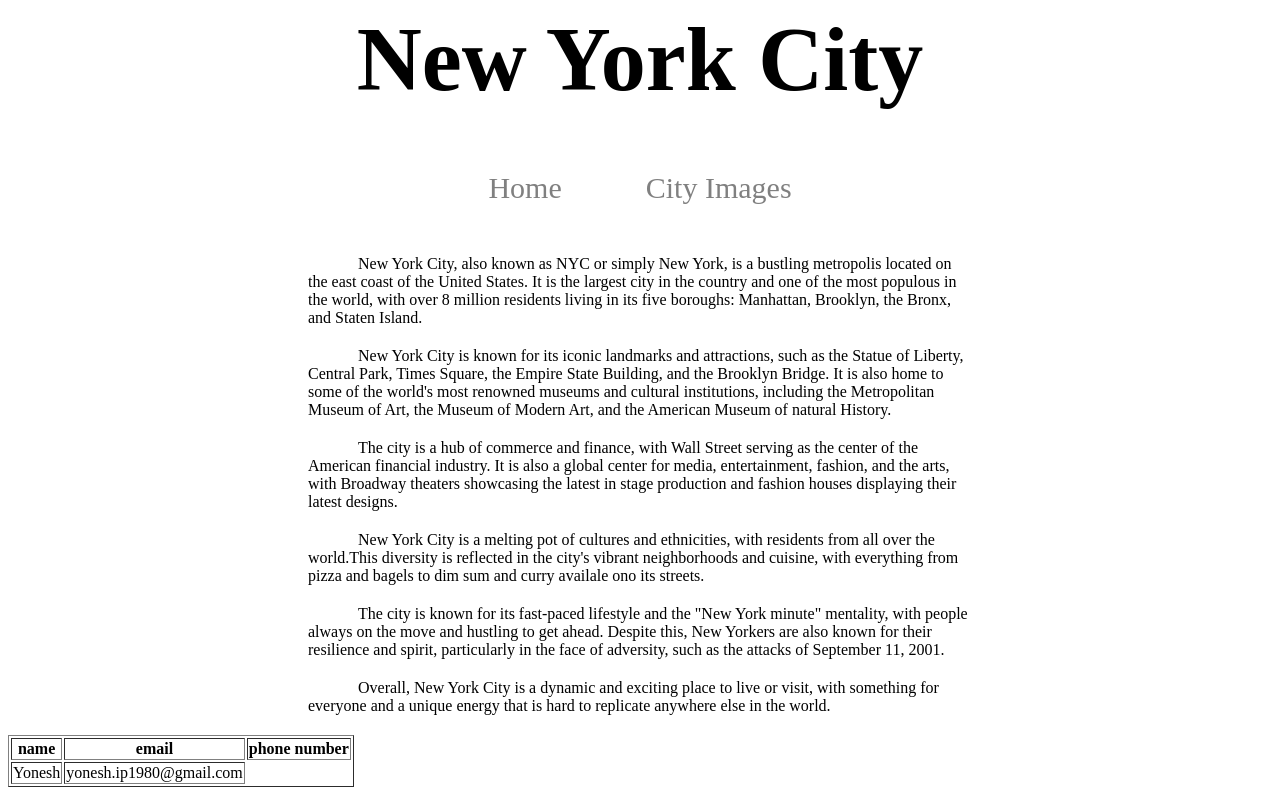
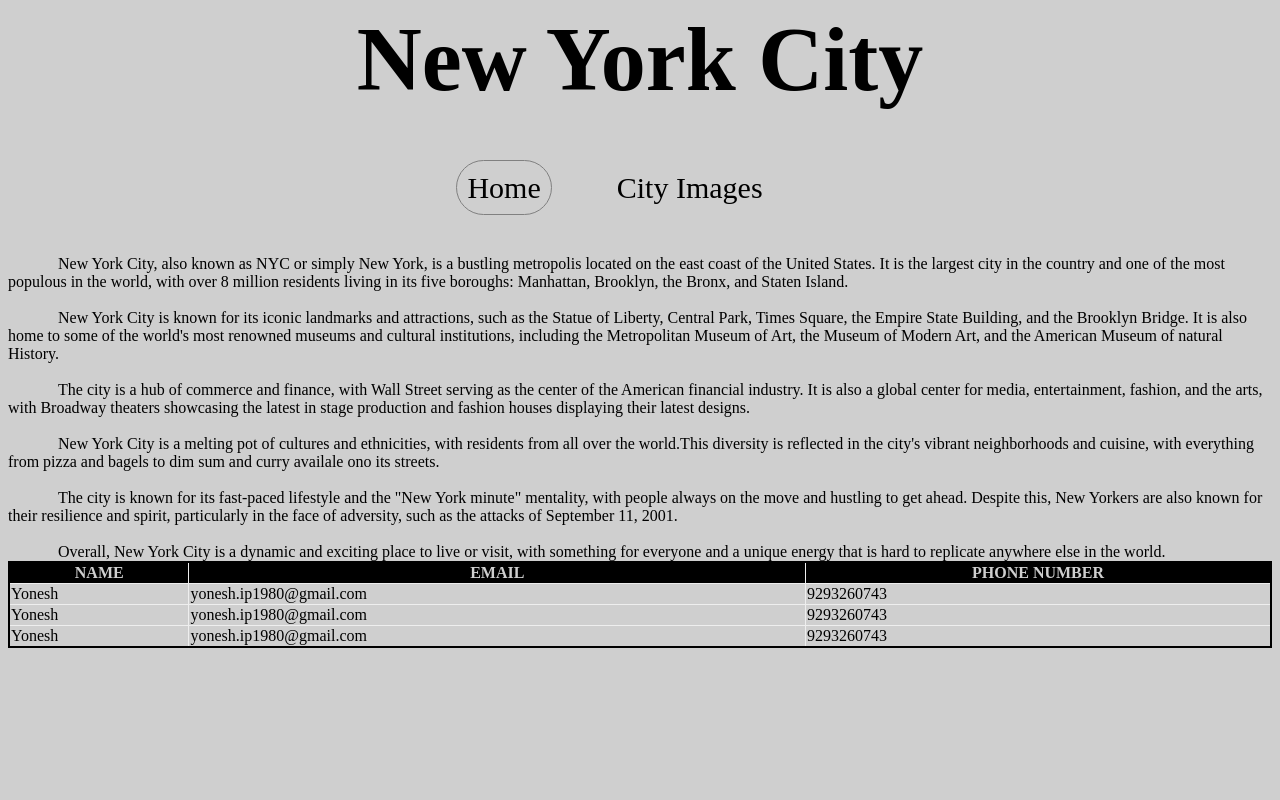
Before and after one commit to Yonesh-Thapa/module2, a plain HTML site: page index.html in a window 1280 px wide. Drawn offline with Linux system fonts and the light colour scheme.

Commit message:
learned to add one rule to multiple selectors

```diff
--- a/css/style.css
+++ b/css/style.css
@@ -1,3 +1,6 @@
+body {
+    background-color:#CFCFCF;
+}
 h1{
     text-align: center;
     font-size: 90px;
@@ -10,14 +13,53 @@ nav {
 nav a{
     text-decoration: none;
     font-size: 30px;
-    color:grey;
+    color:000000;
     border-radius: 10vw;
-    padding:40;
-    margin-bottom:50;
+    padding:10px;
+    margin-bottom:50px;
+    margin-right: 50px;
+    border:1px solid transparent;
 
 }
 p{
     text-indent: 50px;
     text-align: left;
-    margin:20 300 20 300;
+    margin:auto;
+    padding:auto;
 }
+
+table{
+    margin:auto;
+    width: 100%;
+    border: 2px solid;
+    border-collapse: collapse;
+}
+/* .city .city-link,  */
+    /* .home .home-link, */
+        /* nav a:hover{ */
+    /* text-decoration: underline; */
+    /* color:blue; */
+            /* border: 1px solid grey; */
+/* } */
+th{
+    background-color: #000000;
+    color:#CFCFCF;
+
+}
+/* .city .city-link,  */
+    /* .home .home-link{ */
+        /* border: 1px solid grey; */
+/* } */
+/* .home .home-link,
+    .city .city-link,
+        nav a:hover{
+            border: 1px solid grey;
+
+} */
+
+nav a:hover,
+    .home .home-link,
+        .city .city-link{
+            border: 1px solid grey;
+
+}
--- a/index.html
+++ b/index.html
@@ -1,4 +1,4 @@
-
+<body class="home">
     <link rel="stylesheet" href="/css/style.css">
 <header>
    <title>New York City</title>
@@ -6,8 +6,8 @@
         New York City
 </h1>
 <nav>
-    <a href="index.html">Home</a>
-    <a href="cityimages.html">City Images</a>
+    <a href="index.html" class="home-link">Home</a>
+    <a href="cityimages.html" class="city-link">City Images</a>
 
 </nav>
 
@@ -17,6 +17,7 @@
         country and one of the most populous in the world, with over 8 million residents
         living in its five boroughs: Manhattan, Brooklyn, the Bronx, and Staten Island.
     </p>
+    <br>
     <p>
         New York City is known for its iconic landmarks and attractions, such as the Statue
         of Liberty, Central Park, Times Square, the Empire State Building, and the Brooklyn Bridge.
@@ -24,23 +25,27 @@
         including the Metropolitan Museum of Art, the Museum of Modern Art, and the American
         Museum of natural History.
     </p>
+    <br>
     <p>
         The city is a hub of commerce and finance, with Wall Street serving as the center
         of the American financial industry. It is also a global center for media, entertainment,
         fashion, and the arts, with Broadway theaters showcasing the latest in stage production
         and fashion houses displaying their latest designs.
     </p>
+    <br>
     <p>
         New York City is a melting pot of cultures and ethnicities, with residents from all over
         the world.This diversity is reflected in the city's vibrant neighborhoods and cuisine, with
         everything from pizza and bagels to dim sum and curry availale ono its streets.
     </p>
+    <br>
     <p>
         The city is known for its fast-paced lifestyle and the "New York minute" mentality,
         with people always on the move and hustling to get ahead. Despite this, New Yorkers are also known for
         their resilience and spirit, particularly in the face of adversity, such as the attacks of
         September 11, 2001.
     </p>
+    <br>
     <p>
         Overall, New York City is a dynamic and exciting place to live or visit, with something
         for everyone and a unique energy that is hard to replicate anywhere else in the world.
@@ -53,9 +58,9 @@
 <div class="table">
     <table border="1">
         <tr>
-            <th>name</th>
-            <th> email</th>
-            <th>phone number</th>
+            <th>NAME</th>
+            <th>EMAIL</th>
+            <th>PHONE NUMBER</th>
         </tr>
         <tr>
             <td>
@@ -64,7 +69,34 @@
             <td>
                 yonesh.ip1980@gmail.com
             </td>
+            <td>
+                9293260743
+            </td>
         </tr>
+        <tr>
+            <td>
+                Yonesh
+            </td>
+            <td>
+                yonesh.ip1980@gmail.com
+            </td>
+            <td>
+                9293260743
+            </td>
+        </tr>
+        <tr>
+            <td>
+                Yonesh
+            </td>
+            <td>
+                yonesh.ip1980@gmail.com
+            </td>
+            <td>
+                9293260743
+            </td>
+        </tr>
+
     </table>
 
 </div>
+</body>
```
Also changed, not shown: cityimages.html (+6 -3 lines).
